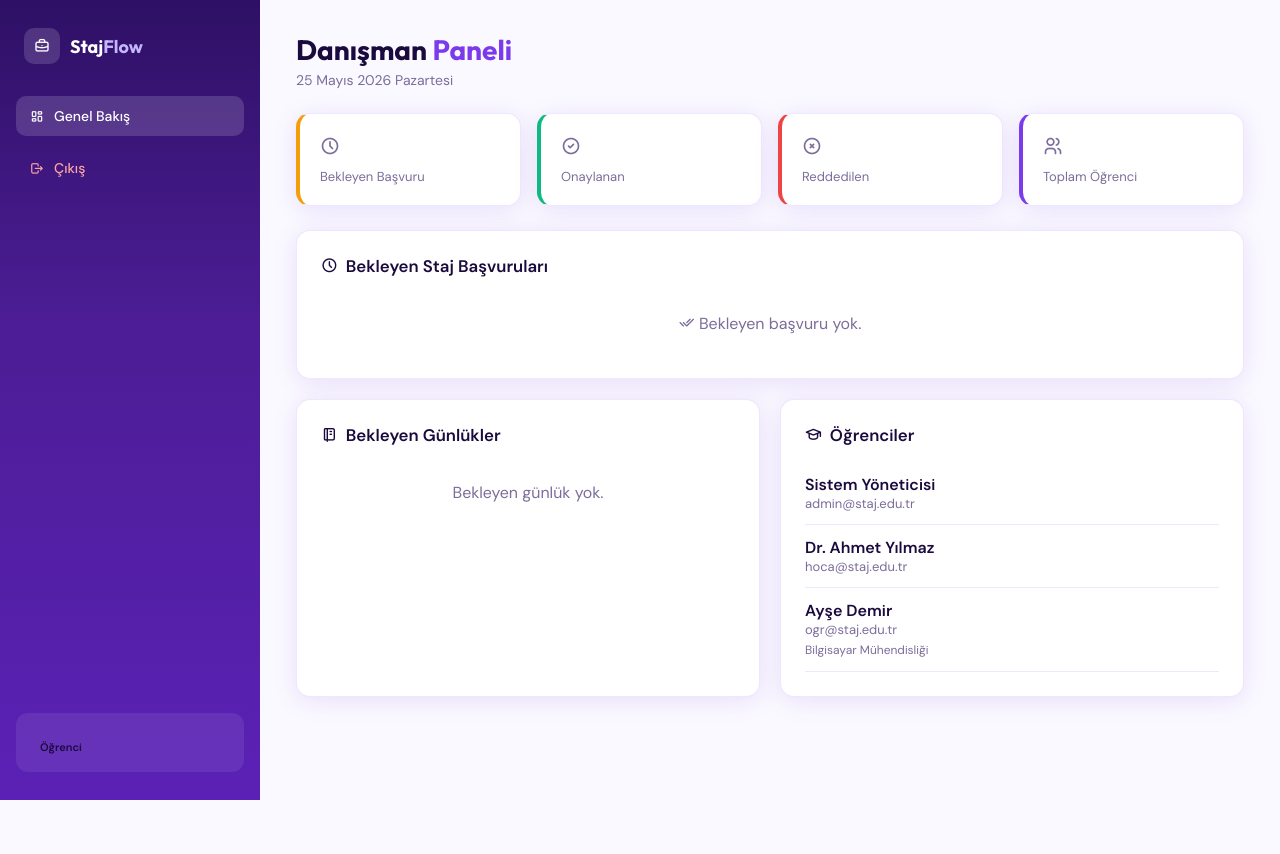
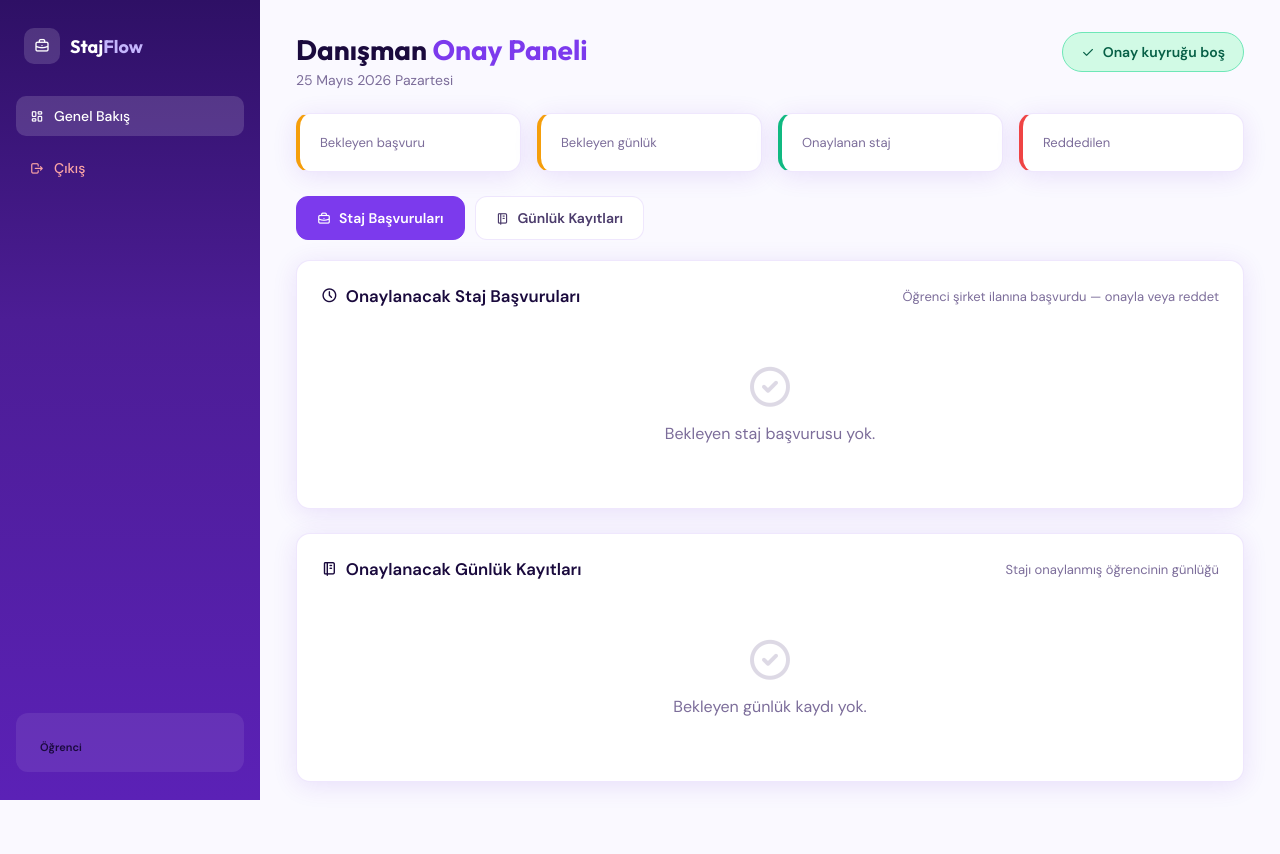
Before and after one commit to sl-kl3/StajFlow, a Flask app: template templates/advisor.html in a window 1280 px wide. Before the commit the page ends 800 px from the top, so only its background shows below. Run offline with Flask 3, Linux system fonts and the light colour scheme; the template is opened without the code that fills it: values that come from a table or form of the project are taken from there, others are empty.

Commit message:
Danisman onay paneli yenilendi: basvuru ve gunluk onaylari
Co-authored-by: Cursor <cursoragent@cursor.com>

```diff
--- a/app.py
+++ b/app.py
@@ -127,11 +127,16 @@ def dashboard():
             .order_by(Internship.id.desc())
             .all()
         )
-        students = User.query.filter(User.role.in_(['ogrenci', 'student'])).order_by(User.name).all()
         approved_logs = (
             DailyLog.query.filter(DailyLog.status != 'Beklemede')
             .order_by(DailyLog.date.desc())
             .limit(10)
+            .all()
+        )
+        recent_applies = (
+            Internship.query.filter(Internship.status != 'Onay Bekliyor')
+            .order_by(Internship.id.desc())
+            .limit(8)
             .all()
         )
         return render_template(
@@ -139,12 +144,13 @@ def dashboard():
             logs=logs,
             applies=applies,
             approved_logs=approved_logs,
-            students=students,
+            recent_applies=recent_applies,
             stats={
-                'bekleyen': len(applies),
+                'bekleyen_basvuru': len(applies),
+                'bekleyen_gunluk': len(logs),
+                'toplam_bekleyen': len(applies) + len(logs),
                 'onaylanan': Internship.query.filter_by(status='Onaylandı').count(),
                 'reddedilen': Internship.query.filter_by(status='Reddedildi').count(),
-                'ogrenci': len(students),
             },
         )
 
--- a/static/css/style.css
+++ b/static/css/style.css
@@ -498,6 +498,227 @@ th { color: var(--text3); font-size: 12px; font-weight: 600; }
 
 .full-width { width: 100%; }
 
+/* Danışman onay paneli */
+.advisor-topbar {
+    display: flex;
+    justify-content: space-between;
+    align-items: flex-start;
+    gap: 16px;
+    flex-wrap: wrap;
+}
+
+.pending-pill {
+    background: #fef3c7;
+    color: #92400e;
+    padding: 10px 18px;
+    border-radius: 100px;
+    font-size: 14px;
+    font-weight: 600;
+    display: flex;
+    align-items: center;
+    gap: 8px;
+    border: 1px solid #fcd34d;
+}
+
+.pending-pill.done {
+    background: #d1fae5;
+    color: #065f46;
+    border-color: #6ee7b7;
+}
+
+.advisor-tabs {
+    display: flex;
+    gap: 10px;
+    margin-bottom: 20px;
+    flex-wrap: wrap;
+}
+
+.advisor-tab {
+    display: inline-flex;
+    align-items: center;
+    gap: 8px;
+    padding: 12px 20px;
+    background: var(--surface);
+    border: 1px solid var(--border);
+    border-radius: 12px;
+    text-decoration: none;
+    color: var(--text2);
+    font-weight: 600;
+    font-size: 14px;
+    transition: all 0.2s;
+}
+
+.advisor-tab:hover,
+.advisor-tab.active {
+    background: var(--p500);
+    color: #fff;
+    border-color: var(--p500);
+}
+
+.tab-badge {
+    background: rgba(255,255,255,0.25);
+    color: inherit;
+    padding: 2px 8px;
+    border-radius: 20px;
+    font-size: 12px;
+}
+
+.advisor-tab:not(.active) .tab-badge {
+    background: #fef3c7;
+    color: #b45309;
+}
+
+.approval-section {
+    scroll-margin-top: 20px;
+    margin-bottom: 24px;
+}
+
+.section-hint {
+    font-size: 13px;
+    color: var(--text3);
+    font-weight: 400;
+}
+
+.approval-list {
+    display: flex;
+    flex-direction: column;
+    gap: 16px;
+}
+
+.approval-item {
+    display: flex;
+    flex-wrap: wrap;
+    justify-content: space-between;
+    align-items: stretch;
+    gap: 16px;
+    padding: 20px;
+    background: var(--surface2);
+    border: 1px solid var(--border);
+    border-radius: 14px;
+    border-left: 4px solid var(--warn);
+}
+
+.approval-main {
+    flex: 1;
+    min-width: 260px;
+}
+
+.approval-student {
+    display: flex;
+    align-items: center;
+    gap: 12px;
+    margin-bottom: 14px;
+}
+
+.avatar {
+    width: 44px;
+    height: 44px;
+    border-radius: 12px;
+    background: linear-gradient(135deg, var(--p500), var(--a500));
+    color: #fff;
+    display: flex;
+    align-items: center;
+    justify-content: center;
+    font-weight: 700;
+    font-size: 18px;
+}
+
+.approval-student .sub {
+    display: block;
+    font-size: 12px;
+    color: var(--text3);
+    font-weight: 400;
+}
+
+.detail-title {
+    font-size: 1.1rem;
+    font-weight: 700;
+    color: var(--text);
+    margin-bottom: 4px;
+}
+
+.detail-sub {
+    color: var(--p600);
+    font-size: 14px;
+    margin-bottom: 8px;
+}
+
+.detail-meta {
+    display: flex;
+    flex-wrap: wrap;
+    gap: 10px;
+    align-items: center;
+    font-size: 13px;
+    color: var(--text3);
+}
+
+.log-box {
+    background: #fff;
+    padding: 14px;
+    border-radius: 10px;
+    border: 1px solid var(--border);
+    margin-top: 4px;
+}
+
+.approval-actions {
+    display: flex;
+    flex-direction: column;
+    gap: 10px;
+    justify-content: center;
+    min-width: 140px;
+}
+
+.btn-approve,
+.btn-reject {
+    width: 100%;
+    padding: 12px 20px;
+    border: none;
+    border-radius: 10px;
+    font-size: 15px;
+    font-weight: 700;
+    cursor: pointer;
+    display: flex;
+    align-items: center;
+    justify-content: center;
+    gap: 8px;
+    transition: transform 0.15s;
+}
+
+.btn-approve {
+    background: var(--success);
+    color: #fff;
+}
+
+.btn-reject {
+    background: #fff;
+    color: var(--danger);
+    border: 2px solid var(--danger);
+}
+
+.btn-approve:hover { transform: translateY(-1px); filter: brightness(1.05); }
+.btn-reject:hover { background: #fef2f2; }
+
+.empty-state {
+    text-align: center;
+    padding: 40px 20px;
+    color: var(--text3);
+}
+
+.empty-state i {
+    font-size: 48px;
+    opacity: 0.25;
+    display: block;
+    margin-bottom: 12px;
+}
+
+@media (max-width: 700px) {
+    .approval-actions {
+        flex-direction: row;
+        width: 100%;
+    }
+    .btn-approve, .btn-reject { flex: 1; }
+}
+
 .hint { color: var(--text3); font-size: 13px; }
 
 .status-box p { margin: 8px 0; }
--- a/templates/advisor.html
+++ b/templates/advisor.html
@@ -1,138 +1,177 @@
 {% extends "base.html" %}
 {% block content %}
-<header class="topbar">
+<header class="topbar advisor-topbar">
     <div>
-        <h1 class="topbar-title">Danışman <span>Paneli</span></h1>
+        <h1 class="topbar-title">Danışman <span>Onay Paneli</span></h1>
         <p class="topbar-date" id="today-date"></p>
     </div>
+    {% if stats.toplam_bekleyen > 0 %}
+    <div class="pending-pill">
+        <i class="ti ti-bell"></i> {{ stats.toplam_bekleyen }} onay bekliyor
+    </div>
+    {% else %}
+    <div class="pending-pill done">
+        <i class="ti ti-check"></i> Onay kuyruğu boş
+    </div>
+    {% endif %}
 </header>
 
 <div class="stats-grid">
     <div class="stat-card warn">
-        <div class="stat-icon"><i class="ti ti-clock"></i></div>
-        <div class="stat-num">{{ stats.bekleyen }}</div>
-        <div class="stat-label">Bekleyen Başvuru</div>
+        <div class="stat-num">{{ stats.bekleyen_basvuru }}</div>
+        <div class="stat-label">Bekleyen başvuru</div>
+    </div>
+    <div class="stat-card warn">
+        <div class="stat-num">{{ stats.bekleyen_gunluk }}</div>
+        <div class="stat-label">Bekleyen günlük</div>
     </div>
     <div class="stat-card success">
-        <div class="stat-icon"><i class="ti ti-circle-check"></i></div>
         <div class="stat-num">{{ stats.onaylanan }}</div>
-        <div class="stat-label">Onaylanan</div>
+        <div class="stat-label">Onaylanan staj</div>
     </div>
     <div class="stat-card danger">
-        <div class="stat-icon"><i class="ti ti-circle-x"></i></div>
         <div class="stat-num">{{ stats.reddedilen }}</div>
         <div class="stat-label">Reddedilen</div>
     </div>
-    <div class="stat-card purple">
-        <div class="stat-icon"><i class="ti ti-users"></i></div>
-        <div class="stat-num">{{ stats.ogrenci }}</div>
-        <div class="stat-label">Toplam Öğrenci</div>
-    </div>
 </div>
 
-<div class="card">
+<nav class="advisor-tabs">
+    <a href="#onay-basvuru" class="advisor-tab active">
+        <i class="ti ti-briefcase"></i> Staj Başvuruları
+        {% if stats.bekleyen_basvuru %}<span class="tab-badge">{{ stats.bekleyen_basvuru }}</span>{% endif %}
+    </a>
+    <a href="#onay-gunluk" class="advisor-tab">
+        <i class="ti ti-notebook"></i> Günlük Kayıtları
+        {% if stats.bekleyen_gunluk %}<span class="tab-badge">{{ stats.bekleyen_gunluk }}</span>{% endif %}
+    </a>
+</nav>
+
+<section class="card approval-section" id="onay-basvuru">
     <div class="card-header">
-        <h2><i class="ti ti-clock"></i> Bekleyen Staj Başvuruları</h2>
+        <h2><i class="ti ti-clock"></i> Onaylanacak Staj Başvuruları</h2>
+        <span class="section-hint">Öğrenci şirket ilanına başvurdu — onayla veya reddet</span>
     </div>
+
     {% if applies %}
+    <div class="approval-list">
+        {% for a in applies %}
+        <article class="approval-item">
+            <div class="approval-main">
+                <div class="approval-student">
+                    <span class="avatar">{{ (a.student.name[0] if a.student else '?')|upper }}</span>
+                    <div>
+                        <strong>{{ a.student.name if a.student else 'Öğrenci' }}</strong>
+                        {% if a.student and a.student.student_no %}
+                        <span class="sub">{{ a.student.student_no }} · {{ a.student.department or '' }}</span>
+                        {% endif %}
+                    </div>
+                </div>
+                <div class="approval-detail">
+                    <p class="detail-title">{{ a.company_name }}</p>
+                    {% if a.program %}
+                    <p class="detail-sub">{{ a.program.title }}</p>
+                    {% endif %}
+                    <p class="detail-meta">
+                        <span class="badge badge-type">{{ a.internship_type }}</span>
+                        <span>{{ a.start_date }}{% if a.end_date %} – {{ a.end_date }}{% endif %}</span>
+                    </p>
+                    {% if a.description %}
+                    <p class="log-preview">{{ a.description }}</p>
+                    {% endif %}
+                </div>
+            </div>
+            <div class="approval-actions">
+                <form method="POST" action="{{ url_for('action_apply', apply_id=a.id, action='ok') }}">
+                    <button type="submit" class="btn-approve">
+                        <i class="ti ti-check"></i> Onayla
+                    </button>
+                </form>
+                <form method="POST" action="{{ url_for('action_apply', apply_id=a.id, action='no') }}"
+                      onsubmit="return confirm('Başvuru reddedilsin mi?');">
+                    <button type="submit" class="btn-reject">
+                        <i class="ti ti-x"></i> Reddet
+                    </button>
+                </form>
+            </div>
+        </article>
+        {% endfor %}
+    </div>
+    {% else %}
+    <div class="empty-state">
+        <i class="ti ti-circle-check"></i>
+        <p>Bekleyen staj başvurusu yok.</p>
+    </div>
+    {% endif %}
+</section>
+
+<section class="card approval-section" id="onay-gunluk">
+    <div class="card-header">
+        <h2><i class="ti ti-notebook"></i> Onaylanacak Günlük Kayıtları</h2>
+        <span class="section-hint">Stajı onaylanmış öğrencinin günlüğü</span>
+    </div>
+
+    {% if logs %}
+    <div class="approval-list">
+        {% for l in logs %}
+        <article class="approval-item">
+            <div class="approval-main">
+                <div class="approval-student">
+                    <span class="avatar">{{ l.student_name[0]|upper }}</span>
+                    <div>
+                        <strong>{{ l.student_name }}</strong>
+                        <span class="sub">{{ l.date.strftime('%d.%m.%Y %H:%M') }}</span>
+                    </div>
+                </div>
+                <div class="approval-detail">
+                    <p class="log-preview log-box">{{ l.content }}</p>
+                </div>
+            </div>
+            <div class="approval-actions">
+                <form method="POST" action="{{ url_for('action_log', log_id=l.id, action='ok') }}">
+                    <button type="submit" class="btn-approve">
+                        <i class="ti ti-check"></i> Onayla
+                    </button>
+                </form>
+                <form method="POST" action="{{ url_for('action_log', log_id=l.id, action='no') }}"
+                      onsubmit="return confirm('Günlük reddedilsin mi?');">
+                    <button type="submit" class="btn-reject">
+                        <i class="ti ti-x"></i> Reddet
+                    </button>
+                </form>
+            </div>
+        </article>
+        {% endfor %}
+    </div>
+    {% else %}
+    <div class="empty-state">
+        <i class="ti ti-circle-check"></i>
+        <p>Bekleyen günlük kaydı yok.</p>
+    </div>
+    {% endif %}
+</section>
+
+{% if recent_applies or approved_logs %}
+<section class="card full-width">
+    <div class="card-header">
+        <h2><i class="ti ti-history"></i> Son İşlemler</h2>
+    </div>
     <div class="table-wrap">
         <table>
             <thead>
-                <tr>
-                    <th>Öğrenci</th>
-                    <th>Şirket</th>
-                    <th>Tür</th>
-                    <th>Başlangıç</th>
-                    <th>İşlem</th>
-                </tr>
+                <tr><th>Tür</th><th>Öğrenci / İçerik</th><th>Durum</th></tr>
             </thead>
             <tbody>
-                {% for a in applies %}
+                {% for a in recent_applies %}
                 <tr>
-                    <td>
-                        <strong>{{ a.student.name if a.student else 'Öğrenci' }}</strong>
-                        {% if a.student and a.student.student_no %}
-                        <br><small>{{ a.student.student_no }}</small>
-                        {% endif %}
-                    </td>
-                    <td>
-                        {{ a.company_name }}
-                        {% if a.program %}<br><small>{{ a.program.title }}</small>{% endif %}
-                    </td>
-                    <td><span class="badge badge-type">{{ a.internship_type }}</span></td>
-                    <td>{{ a.start_date }}</td>
-                    <td class="action-cell">
-                        <form method="POST" action="{{ url_for('action_apply', apply_id=a.id, action='ok') }}" class="inline-form">
-                            <button type="submit" class="btn-ok btn-sm">Onayla</button>
-                        </form>
-                        <form method="POST" action="{{ url_for('action_apply', apply_id=a.id, action='no') }}" class="inline-form">
-                            <button type="submit" class="btn-no btn-sm">Reddet</button>
-                        </form>
-                    </td>
+                    <td>Staj başvurusu</td>
+                    <td>{{ a.student.name if a.student else '—' }} — {{ a.company_name }}</td>
+                    <td><span class="badge badge-{{ a.status|lower|replace(' ','-')|replace('ı','i') }}">{{ a.status }}</span></td>
                 </tr>
                 {% endfor %}
-            </tbody>
-        </table>
-    </div>
-    {% else %}
-    <p class="empty"><i class="ti ti-checks"></i> Bekleyen başvuru yok.</p>
-    {% endif %}
-</div>
-
-<div class="dashboard-grid">
-    <section class="card">
-        <div class="card-header"><h2><i class="ti ti-notebook"></i> Bekleyen Günlükler</h2></div>
-        {% if logs %}
-            {% for l in logs %}
-            <div class="action-card">
-                <p><strong>{{ l.student_name }}</strong> · {{ l.date.strftime('%d.%m.%Y %H:%M') }}</p>
-                <p class="log-preview">{{ l.content }}</p>
-                <div class="action-btns">
-                    <form method="POST" action="{{ url_for('action_log', log_id=l.id, action='ok') }}" class="inline-form">
-                        <button type="submit" class="btn-ok btn-sm">Onayla</button>
-                    </form>
-                    <form method="POST" action="{{ url_for('action_log', log_id=l.id, action='no') }}" class="inline-form">
-                        <button type="submit" class="btn-no btn-sm">Reddet</button>
-                    </form>
-                </div>
-            </div>
-            {% endfor %}
-        {% else %}
-            <p class="empty">Bekleyen günlük yok.</p>
-        {% endif %}
-    </section>
-
-    <section class="card">
-        <div class="card-header"><h2><i class="ti ti-school"></i> Öğrenciler</h2></div>
-        {% if students %}
-        <ul class="student-list">
-            {% for s in students %}
-            <li>
-                <strong>{{ s.name }}</strong>
-                <span>{{ s.email }}</span>
-                {% if s.department %}<small>{{ s.department }}</small>{% endif %}
-            </li>
-            {% endfor %}
-        </ul>
-        {% else %}
-        <p class="empty">Kayıtlı öğrenci yok.</p>
-        {% endif %}
-    </section>
-</div>
-
-{% if approved_logs %}
-<section class="card full-width">
-    <div class="card-header"><h2>Son İşlenen Günlükler</h2></div>
-    <div class="table-wrap">
-        <table>
-            <thead>
-                <tr><th>Öğrenci</th><th>Tarih</th><th>Durum</th></tr>
-            </thead>
-            <tbody>
                 {% for l in approved_logs %}
                 <tr>
-                    <td>{{ l.student_name }}</td>
-                    <td>{{ l.date.strftime('%d.%m.%Y %H:%M') }}</td>
+                    <td>Günlük</td>
+                    <td>{{ l.student_name }} — {{ l.content[:60] }}{% if l.content|length > 60 %}…{% endif %}</td>
                     <td><span class="badge badge-{{ l.status|lower|replace('ı','i') }}">{{ l.status }}</span></td>
                 </tr>
                 {% endfor %}
--- a/templates/base.html
+++ b/templates/base.html
@@ -24,7 +24,12 @@
                     <i class="ti ti-building"></i> Staj İlanları
                 </a>
                 {% elif current_user.role == 'danisman' or current_user.role == 'danishman' %}
-                <span class="nav-item nav-hint"><i class="ti ti-checklist"></i> Başvuru & günlük onayı</span>
+                <a href="{{ url_for('dashboard') }}#onay-basvuru" class="nav-item">
+                    <i class="ti ti-briefcase"></i> Başvuru Onayı
+                </a>
+                <a href="{{ url_for('dashboard') }}#onay-gunluk" class="nav-item">
+                    <i class="ti ti-notebook"></i> Günlük Onayı
+                </a>
                 {% elif current_user.role == 'admin' %}
                 <span class="nav-item nav-hint"><i class="ti ti-building"></i> Şirket & ilan</span>
                 {% endif %}
```
